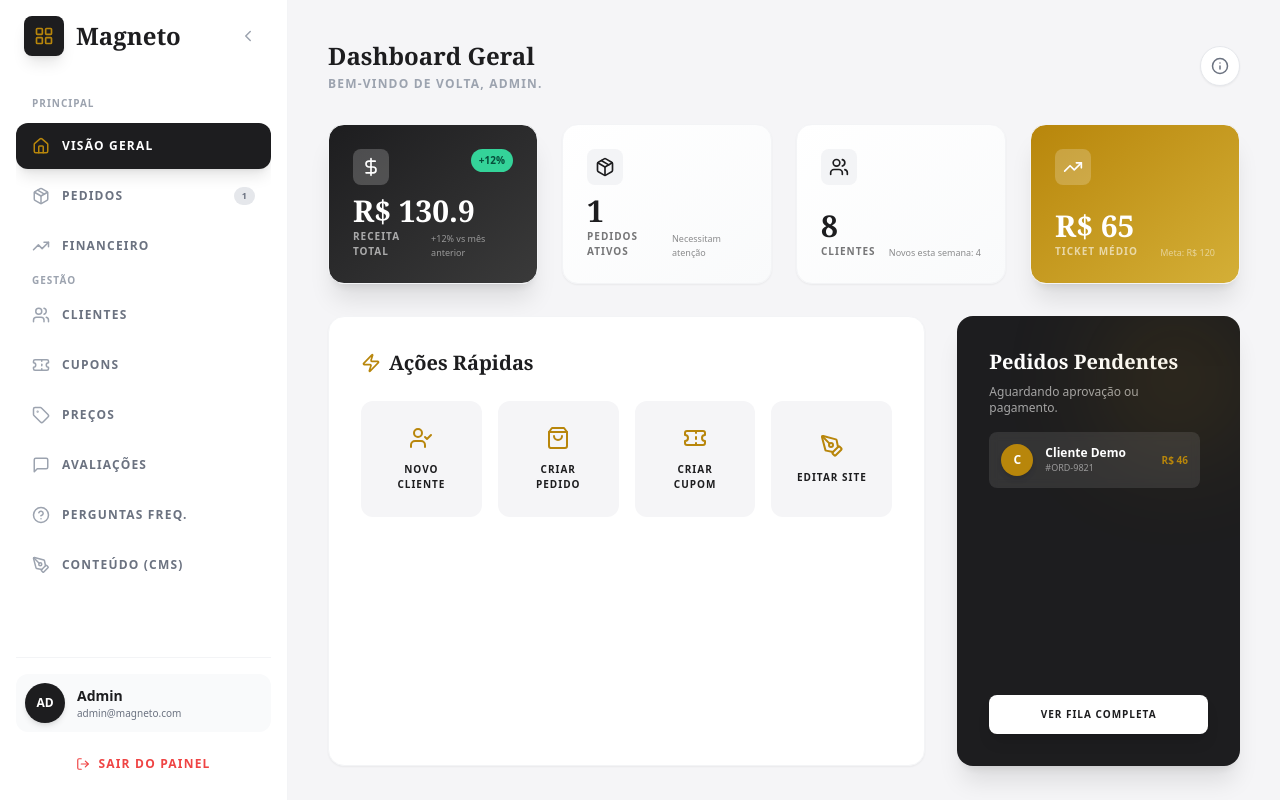
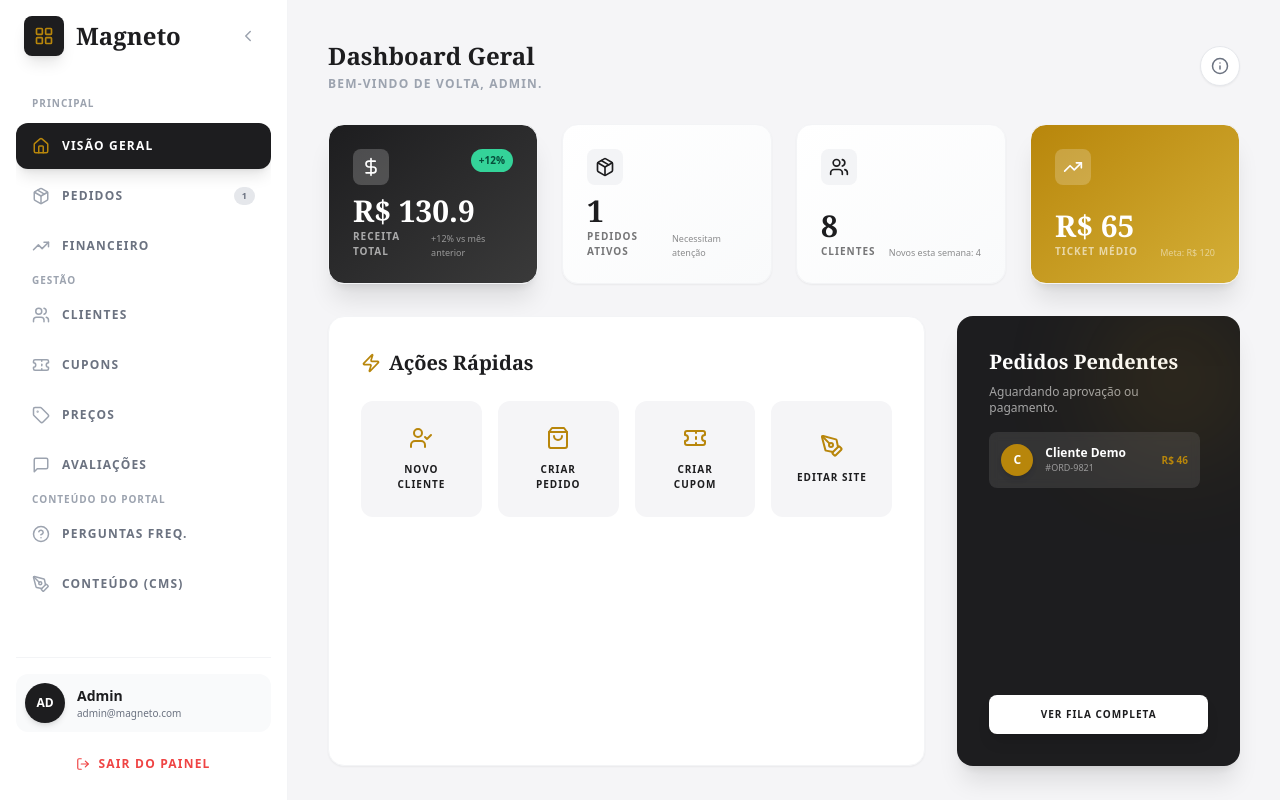
Before and after one commit to evertoncmartins/magneto, a React (Vite) app: page /#/admin in a window 1280 px wide. Built offline with nearby package versions, Linux system fonts and the light colour scheme; sample sign-in values are in the browser's storage; a web font is replaced by a local one.

Commit message:
Melhorando as seções do menu lateral do portal admin.

```diff
--- a/components/AdminDashboard.tsx
+++ b/components/AdminDashboard.tsx
@@ -197,6 +197,7 @@ const AdminDashboard: React.FC<AdminDashboardProps> = ({ onLogout, onStartOrder
               </div>
 
               <nav className="flex-1 space-y-1 overflow-y-auto custom-scrollbar overflow-x-hidden">
+                  {/* SEÇÃO PRINCIPAL */}
                   {!isSidebarCollapsed && <p className="px-4 text-[10px] font-bold text-gray-400 uppercase tracking-widest mb-3 mt-2 truncate">Principal</p>}
                   {isSidebarCollapsed && <div className="h-4"></div>}
 
@@ -204,6 +205,7 @@ const AdminDashboard: React.FC<AdminDashboardProps> = ({ onLogout, onStartOrder
                   <SidebarItem id="orders" icon={Package} label="Pedidos" count={orders.filter(o => o.status === 'pending').length || undefined} />
                   <SidebarItem id="finance" icon={TrendingUp} label="Financeiro" />
 
+                  {/* SEÇÃO GESTÃO DE NEGÓCIO */}
                   {!isSidebarCollapsed ? (
                       <p className="px-4 text-[10px] font-bold text-gray-400 uppercase tracking-widest mt-8 mb-3 truncate">Gestão</p>
                   ) : (
@@ -214,6 +216,14 @@ const AdminDashboard: React.FC<AdminDashboardProps> = ({ onLogout, onStartOrder
                   <SidebarItem id="coupons" icon={Ticket} label="Cupons" />
                   <SidebarItem id="pricing" icon={Tag} label="Preços" />
                   <SidebarItem id="reviews" icon={MessageSquare} label="Avaliações" count={reviews.filter(r => r.status === 'pending').length || undefined} />
+
+                  {/* SEÇÃO CONTEÚDO DO PORTAL */}
+                  {!isSidebarCollapsed ? (
+                      <p className="px-4 text-[10px] font-bold text-gray-400 uppercase tracking-widest mt-8 mb-3 truncate">Conteúdo do Portal</p>
+                  ) : (
+                      <div className="my-4 border-t border-gray-100 mx-2"></div>
+                  )}
+
                   <SidebarItem id="faq" icon={HelpCircle} label="Perguntas Freq." />
                   <SidebarItem id="cms" icon={PenTool} label="Conteúdo (CMS)" />
               </nav>
```
